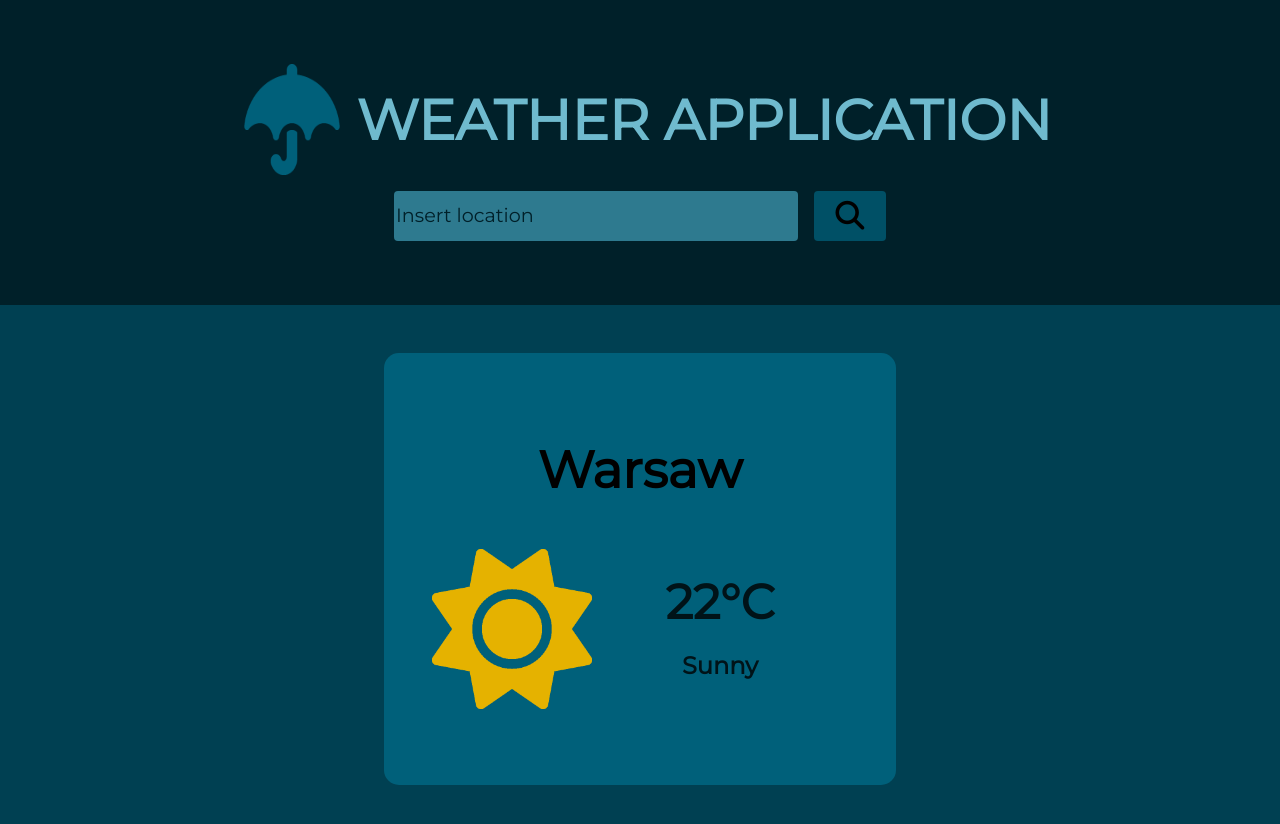
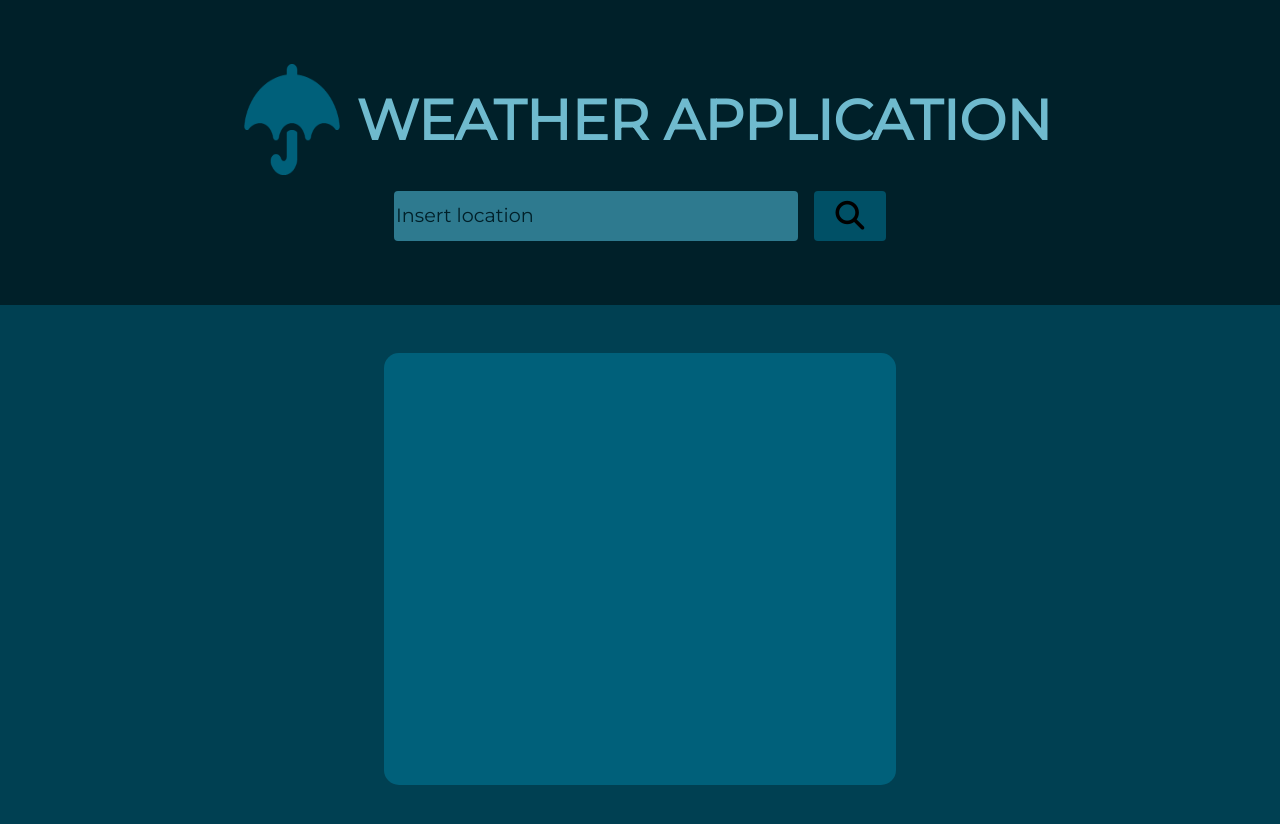
Before and after one commit to Alm1ra/weatherApp, a plain HTML site: page index.html in a window 1280 px wide. Drawn offline with Linux system fonts and the light colour scheme.

Commit message:
Resetting starting values in page

```diff
--- a/index.html
+++ b/index.html
@@ -24,12 +24,12 @@
         </div>
         <div id="content">
             <div id="weather">
-                <h2 id="location">Warsaw</h2>
+                <h2 id="location"></h2>
                 <div id="weather-stat">
-                    <img id="status-img" src="./img/sunny.png" alt="Weather status" />
+                    <img id="status-img" />
                     <div id="status-info">
-                        <h2 id="temp">22&degC</h2>
-                        <h2 id="description">Sunny</h2>
+                        <h2 id="temp"></h2>
+                        <h2 id="description"></h2>
                     </div>
                 </div>
             </div>
```
